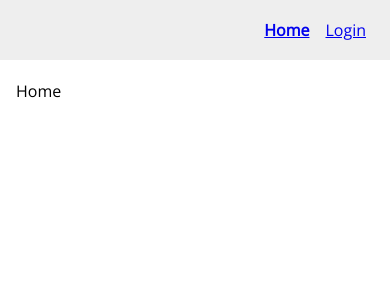
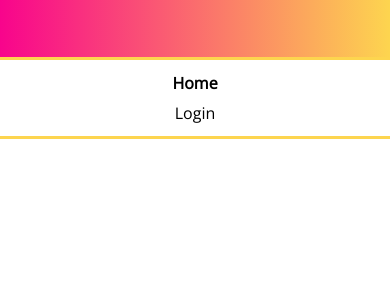
Before and after one commit to eacz/styled-components, a React (Create React App) app: page / in a window 390 px wide. Shown: the top 300 px of the page. Built offline with nearby package versions, Linux system fonts and the light colour scheme.

Commit message:
media queries for header

```diff
--- a/src/components/common/Header.tsx
+++ b/src/components/common/Header.tsx
@@ -9,19 +9,32 @@ const HeaderWrapper = styled.header`
   padding: 0 16px;
   position: fixed;
   top: 0;
-  background: #eeeeee;
+  background-image: linear-gradient(to right, #f8048c, #fdd54f );
+  border-bottom: #fdd54f 3px solid;
 `;
 
 const Menu = styled.nav`
-  display: flex;
-  position: relative;
-  width: initial;
-  border-bottom: none;
-  margin: auto 0 auto auto;
+  display: block;
+  position: absolute;
+  width: 100%;
+  top: 60px;
+  left: 0;
+  padding: 8px;
+  box-sizing: border-box;
   font-family: 'Open Sans';
-  background: none;
-  left: initial;
-  top: initial;
+  border-bottom: #fdd54f 3px solid;
+  background: white;
+
+  @media(min-width: 768px) {
+    display: flex;
+    background: none;
+    left: initial;
+    top: initial;
+    width: initial;
+    position: relative;
+    border-bottom: none;
+    margin: auto 0 auto auto;
+  }
 `;
 
 const StyledLink = styled(NavLink)`
@@ -30,7 +43,8 @@ const StyledLink = styled(NavLink)`
   text-align: center;
   box-sizing: border-box;
   margin: 0 auto;
-
+  color: black;
+  text-decoration: none;
   &.active {
     font-weight: bold;
   }
```
